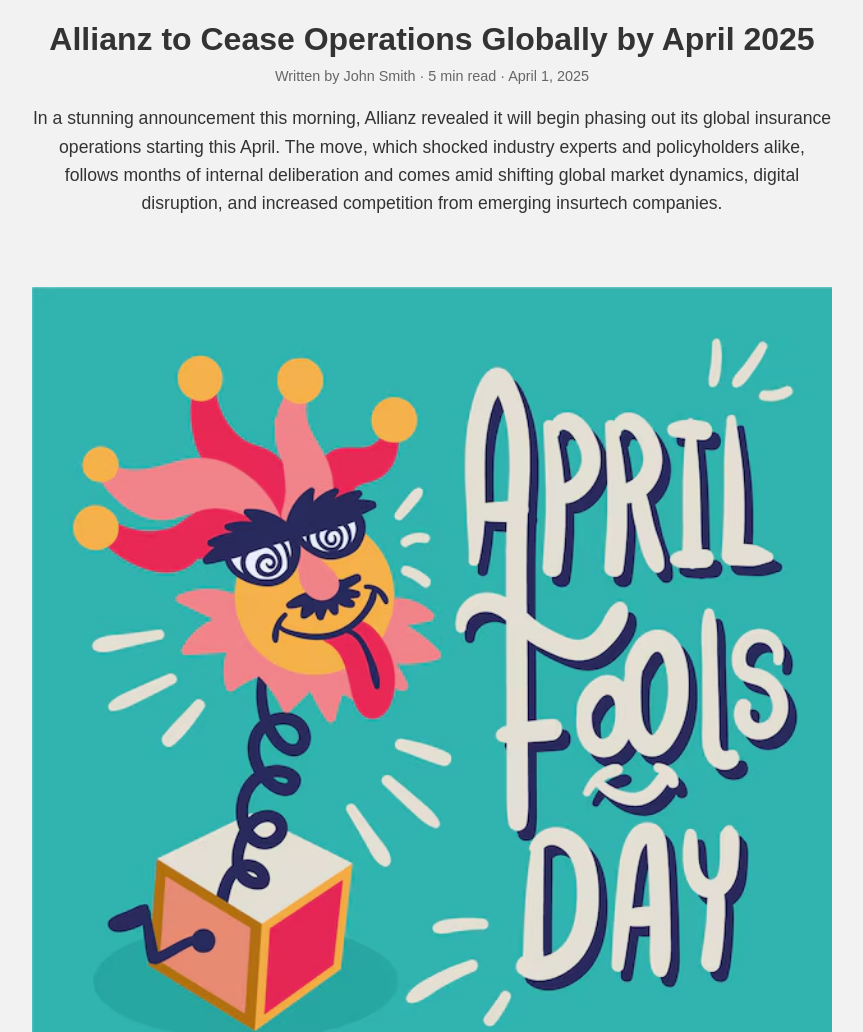
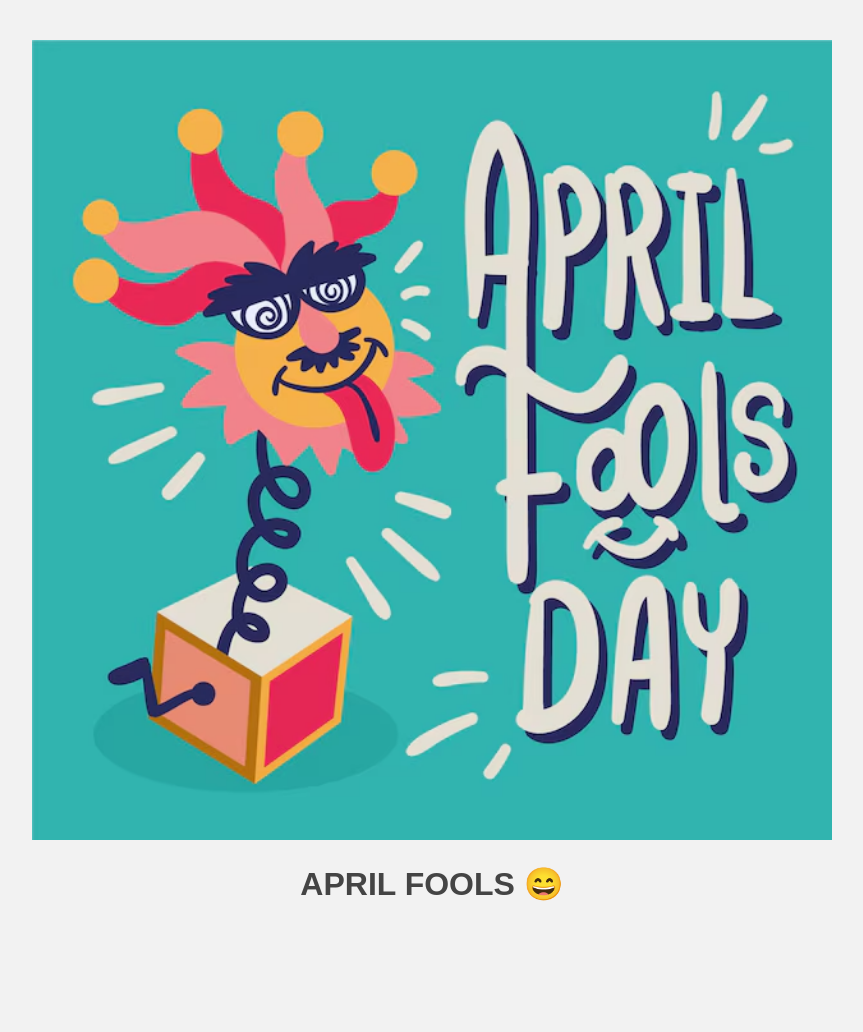
Before and after one commit to Crexis19/travelnews, a plain HTML site: page index.html in a window 1280 px wide. Shown: the top 1032 px of the page, without its empty margins (208-1071 px from the left). After the commit the page ends 913 px from the top, so only its background shows below. Drawn offline with Linux system fonts and the light colour scheme.

Commit message:
Add files via upload

```diff
--- a/index.html
+++ b/index.html
@@ -6,7 +6,7 @@
 
   <!-- Open Graph Meta Tags -->
   <meta property="og:title" content="Allianz Travel to Cease Operations Globally by May 2025" />
-  <meta property="og:description" content="In a stunning announcement this morning, Allianz revealed that it will begin phasing out its global insurance operations starting this April. The decision comes amid shifting global market dynamics and increased competition." />
+  <meta property="og:description" content="Written by Timothy Elliot · 4 min read — Allianz is shutting down operations globally by May 2025." />
   <meta property="og:image" content="https://crexis19.github.io/travelnews/assets/allianz.jpg" />
   <meta property="og:url" content="https://crexis19.github.io/travelnews/" />
   <meta property="og:type" content="article" />
@@ -88,13 +88,6 @@
   </style>
 </head>
 <body style="margin:0; padding:0; text-align:center; background-color:#f2f2f2; font-family:sans-serif;">
-    <div class="container">
-        <h1>Allianz to Cease Operations Globally by April 2025</h1>
-        <div class="meta-info">Written by John Smith · 5 min read · April 1, 2025</div>
-
-        <div class="preview-text">
-          In a stunning announcement this morning, Allianz revealed it will begin phasing out its global insurance operations starting this April. The move, which shocked industry experts and policyholders alike, follows months of internal deliberation and comes amid shifting global market dynamics, digital disruption, and increased competition from emerging insurtech companies.
-        </div>
   <img src="./assets/prank.avif" alt="April Fools!" style="width:100%; max-width:800px; margin-top:40px;" />
   <h1 style="color:#444;">APRIL FOOLS 😄</h1>
 </body>
```
